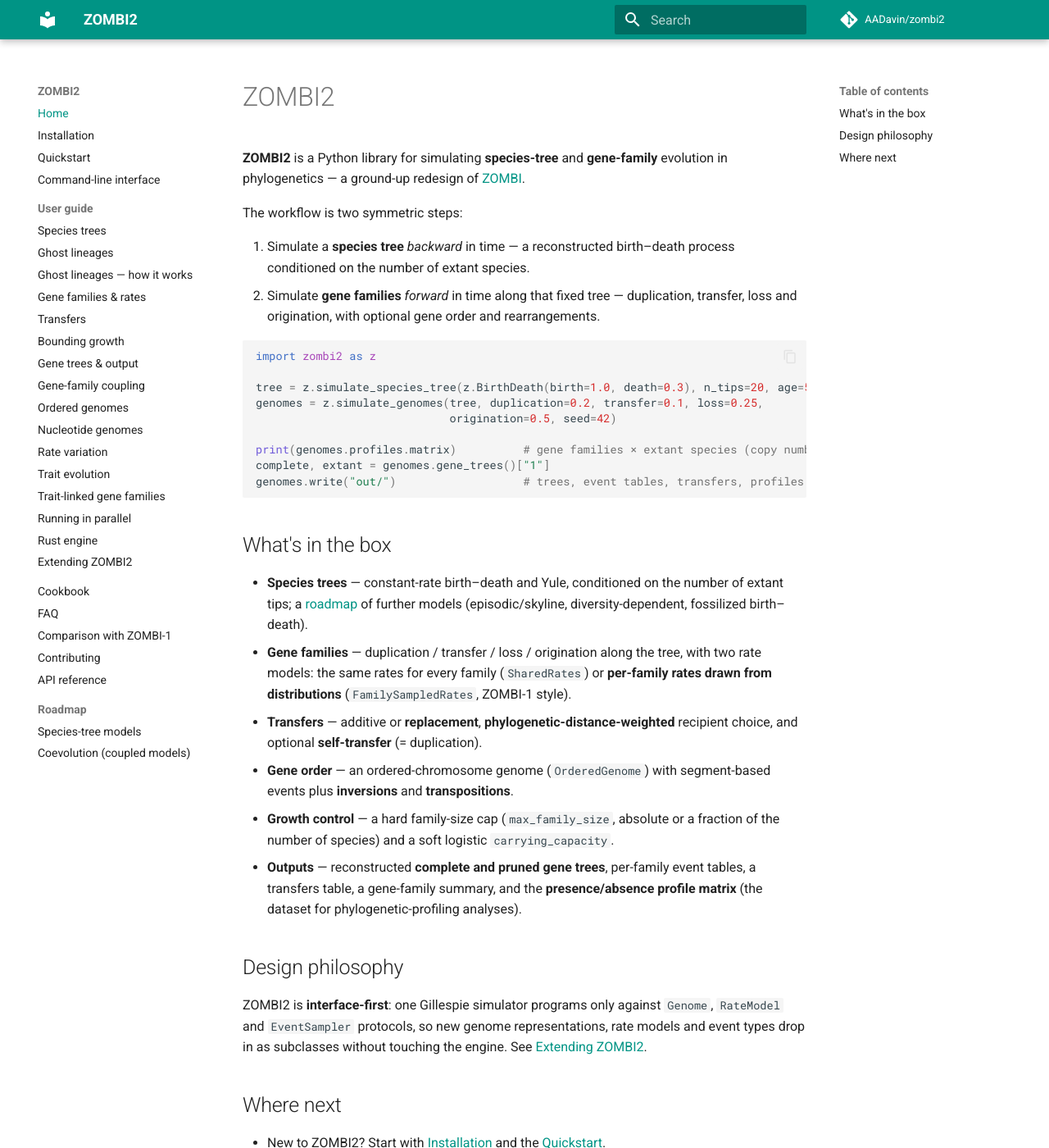
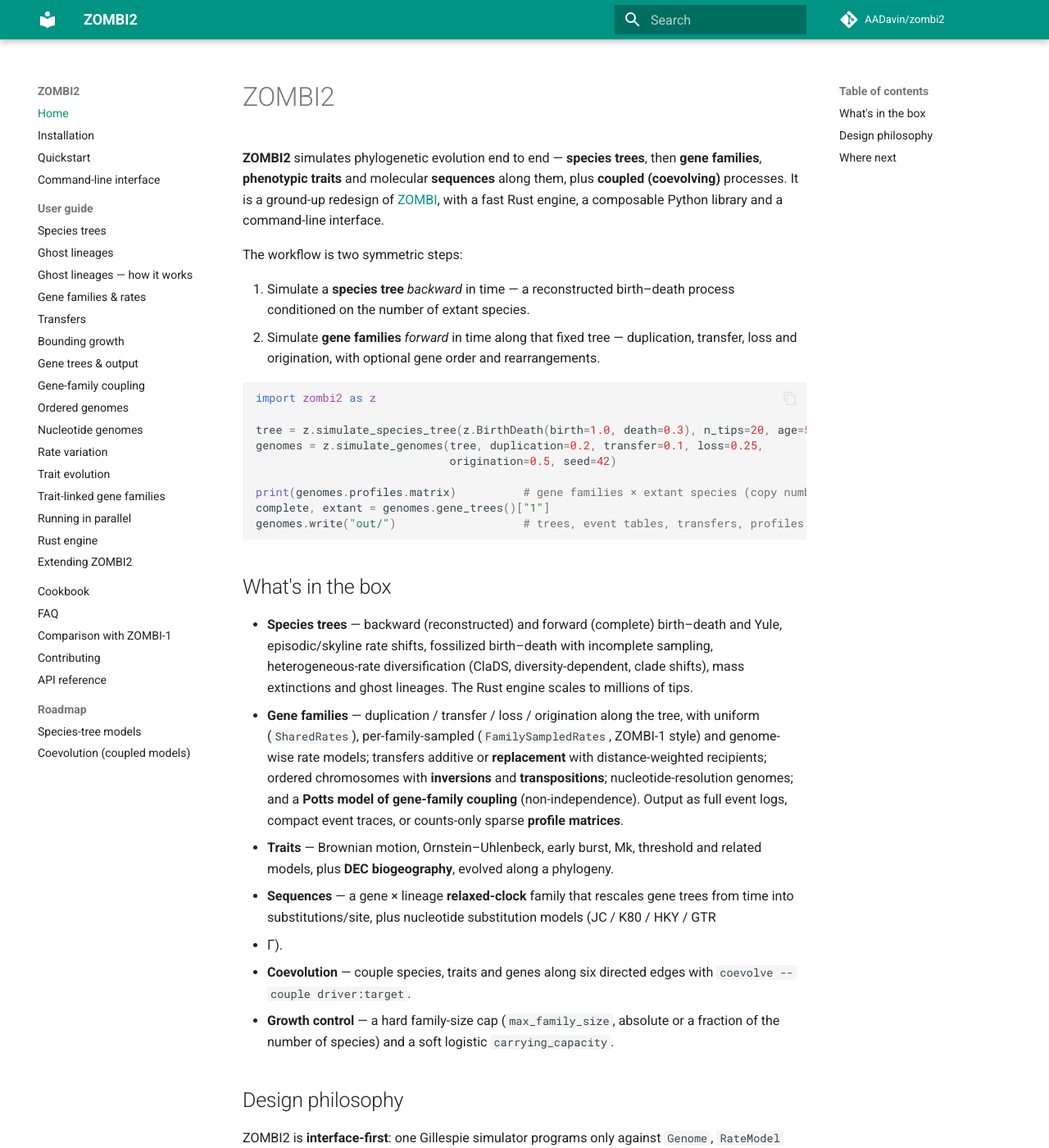
Before and after one commit to AADavin/zombi2, an MkDocs documentation site: the page built from docs/index.md, in a window 1280 px wide and 1400 px high. Shown: the whole window at 82% size. Built offline with MkDocs 1.6.1 and Material for MkDocs 9.7.7, drawn with Linux system fonts in a browser that asks for light colours; comment, search, counter and statistics services are not loaded; some of the changed text lies outside the part shown.

Commit message:
Docs accuracy: default genomes output, index.md scope, + CONTRIBUTING
- quickstart.md / manual Ch03: clarify that the full output table is what the PYTHON
  write() produces; the `zombi2 genomes` CLI default writes a subset (profiles + trees),
  and `--write all` gives the full set. (The bare CLI command does not produce
  Transfers.tsv / Gene_family_summary.tsv / gene_family_events/.)
- docs/index.md: the home page framed ZOMBI2 as species-tree + gene-family only and listed
  shipped features (episodic/FBD/diversity-dependent diversification, the Potts coupling)
  as "planned"/"in design". Rewritten to match reality — adds traits, sequences and
  coevolution, and marks the coupling/diversification models as implemented.
- Add CONTRIBUTING.md (dev setup incl. the Rust build, tests, docs, PR/CI expectations).

Verified: mkdocs build --strict passes; the index.md code example runs.

Co-Authored-By: Claude Opus 4.8 <noreply@anthropic.com>

```diff
--- a/docs/index.md
+++ b/docs/index.md
@@ -1,8 +1,10 @@
 # ZOMBI2
 
-**ZOMBI2** is a Python library for simulating **species-tree** and **gene-family**
-evolution in phylogenetics — a ground-up redesign of
-[ZOMBI](https://github.com/AADavin/Zombi).
+**ZOMBI2** simulates phylogenetic evolution end to end — **species trees**, then
+**gene families**, **phenotypic traits** and molecular **sequences** along them, plus
+**coupled (coevolving)** processes. It is a ground-up redesign of
+[ZOMBI](https://github.com/AADavin/Zombi), with a fast Rust engine, a composable Python
+library and a command-line interface.
 
 The workflow is two symmetric steps:
 
@@ -25,21 +27,26 @@ genomes.write("out/")                   # trees, event tables, transfers, profil
 
 ## What's in the box
 
-- **Species trees** — constant-rate birth–death and Yule, conditioned on the number of
-  extant tips; a [roadmap](species_tree_models.md) of further models (episodic/skyline,
-  diversity-dependent, fossilized birth–death).
+- **Species trees** — backward (reconstructed) and forward (complete) birth–death and
+  Yule, episodic/skyline rate shifts, fossilized birth–death with incomplete sampling,
+  heterogeneous-rate diversification (ClaDS, diversity-dependent, clade shifts), mass
+  extinctions and ghost lineages. The Rust engine scales to millions of tips.
 - **Gene families** — duplication / transfer / loss / origination along the tree, with
-  two rate models: the same rates for every family (`SharedRates`) or **per-family rates
-  drawn from distributions** (`FamilySampledRates`, ZOMBI-1 style).
-- **Transfers** — additive or **replacement**, **phylogenetic-distance-weighted**
-  recipient choice, and optional **self-transfer** (= duplication).
-- **Gene order** — an ordered-chromosome genome (`OrderedGenome`) with segment-based
-  events plus **inversions** and **transpositions**.
+  uniform (`SharedRates`), per-family-sampled (`FamilySampledRates`, ZOMBI-1 style) and
+  genome-wise rate models; transfers additive or **replacement** with distance-weighted
+  recipients; ordered chromosomes with **inversions** and **transpositions**;
+  nucleotide-resolution genomes; and a **Potts model of gene-family coupling**
+  (non-independence). Output as full event logs, compact event traces, or counts-only
+  sparse **profile matrices**.
+- **Traits** — Brownian motion, Ornstein–Uhlenbeck, early burst, Mk, threshold and
+  related models, plus **DEC biogeography**, evolved along a phylogeny.
+- **Sequences** — a gene × lineage **relaxed-clock** family that rescales gene trees from
+  time into substitutions/site, plus nucleotide substitution models (JC / K80 / HKY / GTR
+  + Γ).
+- **Coevolution** — couple species, traits and genes along six directed edges with
+  `coevolve --couple driver:target`.
 - **Growth control** — a hard family-size cap (`max_family_size`, absolute or a fraction
   of the number of species) and a soft logistic `carrying_capacity`.
-- **Outputs** — reconstructed **complete and pruned gene trees**, per-family event
-  tables, a transfers table, a gene-family summary, and the **presence/absence profile
-  matrix** (the dataset for phylogenetic-profiling analyses).
 
 ## Design philosophy
 
@@ -53,6 +60,6 @@ event types drop in as subclasses without touching the engine. See
 - New to ZOMBI2? Start with [Installation](installation.md) and the
   [Quickstart](quickstart.md).
 - Then work through the **User guide** in the navigation.
-- The [species-tree roadmap](species_tree_models.md) lists diversification models planned
-  next. The headline scientific goal — the **non-independence of gene families** (a
-  Potts-model extension) — is in design.
+- Heterogeneous-rate diversification, mass extinctions and the **Potts model of
+  gene-family coupling** (the non-independence of gene families) are all implemented — the
+  [command-line reference](cli.md) and the user guide cover them.
```
Also changed, not shown: CONTRIBUTING.md (added, +62 -0 lines), docs/quickstart.md (+8 -3 lines), manual/chapters/03-a-first-simulation.md (+4 -1 lines).
